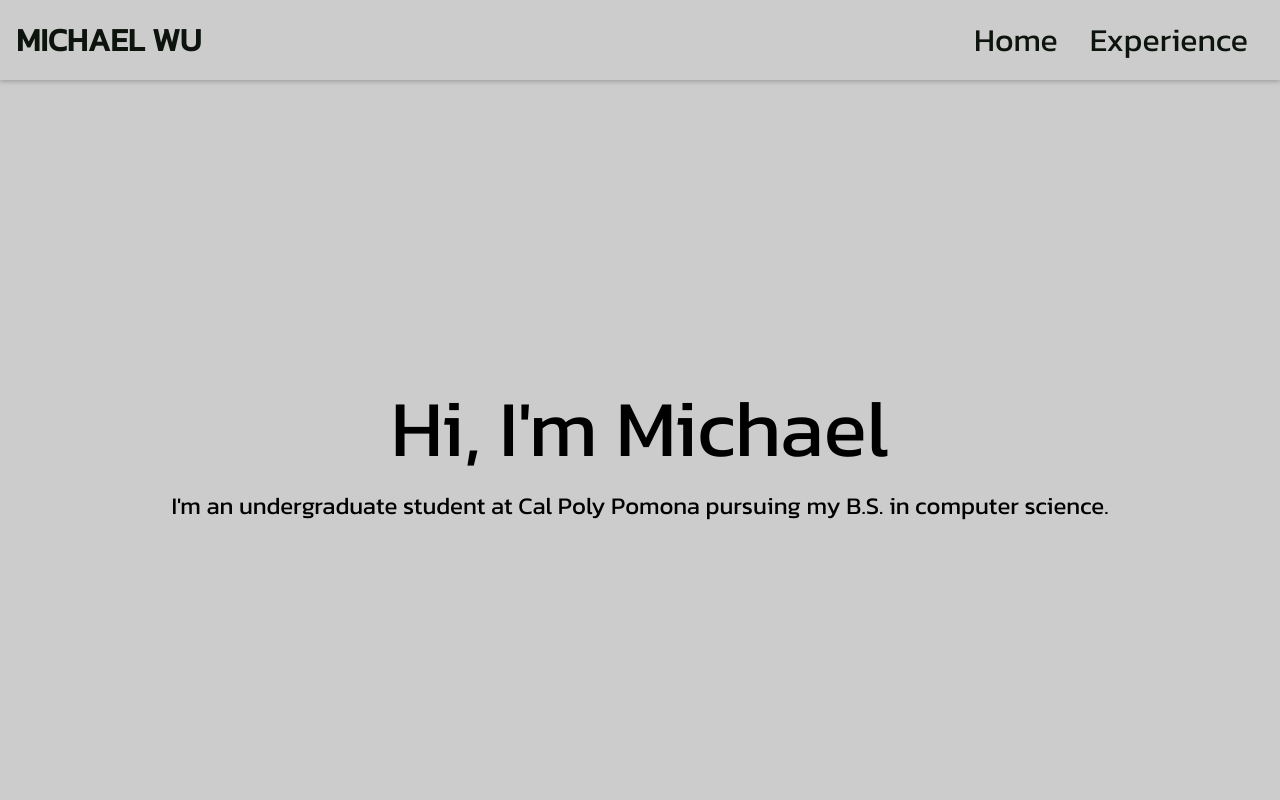
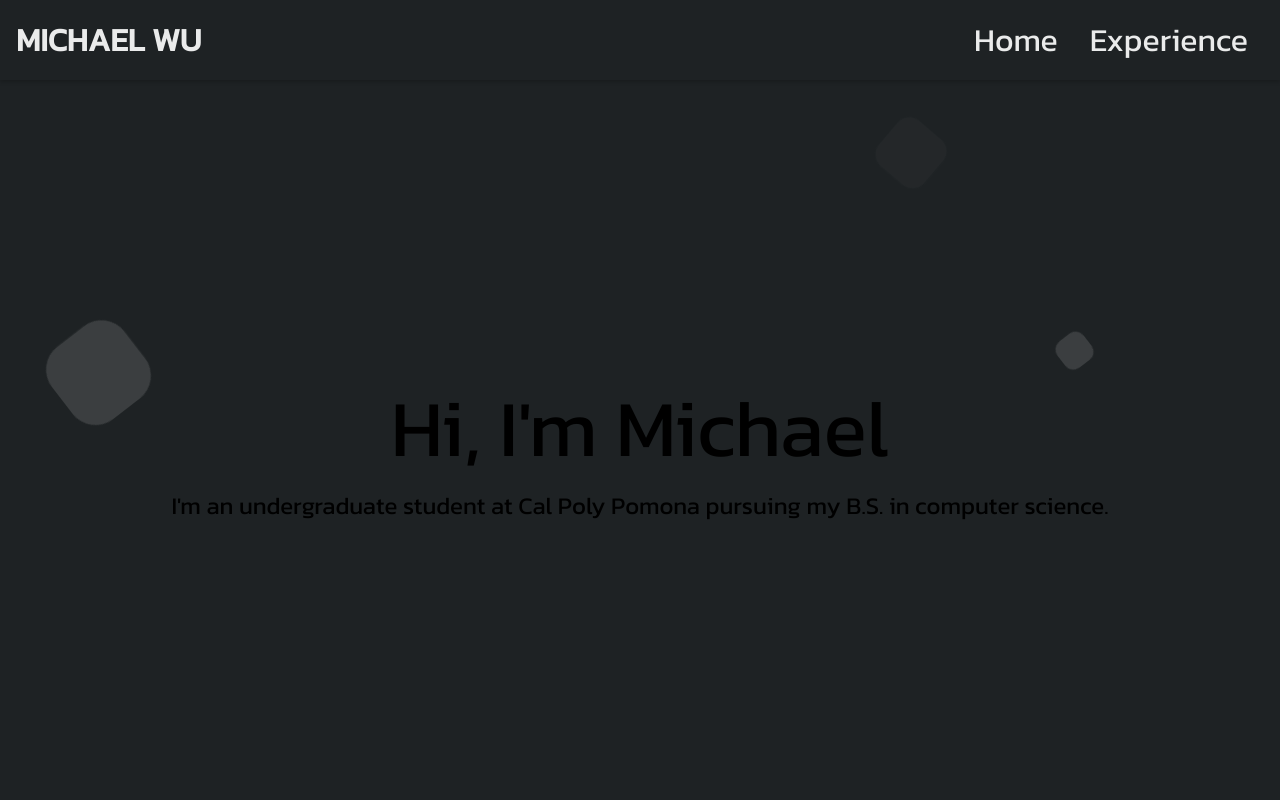
Before and after one commit to MichaelWuhu/MichaelWuhu.github.io, a React (Create React App) app: page / in a window 1280 px wide. Shown: the top 800 px of the page. Built offline with nearby package versions, Linux system fonts and the light colour scheme.

Commit message:
color palette

```diff
--- a/src/styles/ColorPalette.css
+++ b/src/styles/ColorPalette.css
@@ -1,17 +1,10 @@
 :root {
   /* light mode */
-  --text: #0D130D;
-  --background:#CCCCCC;
-  --primary: #59A75C;
-  --secondary: #9ED1A0;
-  --accent: #79C77C;
-
-  /* dark mode */
-  /* --text: #EDF3ED;
-  --background: #333333;
-  --primary: #45BF49;
-  --secondary: #91B192;
-  --accent: #3E9844; */
+  --text: #eaebeb;
+  --background: #1e2224;
+  --primary: #a0bfd4;
+  --secondary: #255c83;
+  --accent: #2691df;
 
   /* --navbar-background: rgba(22, 23, 23, 1);
   --card-background: #474745;
```
